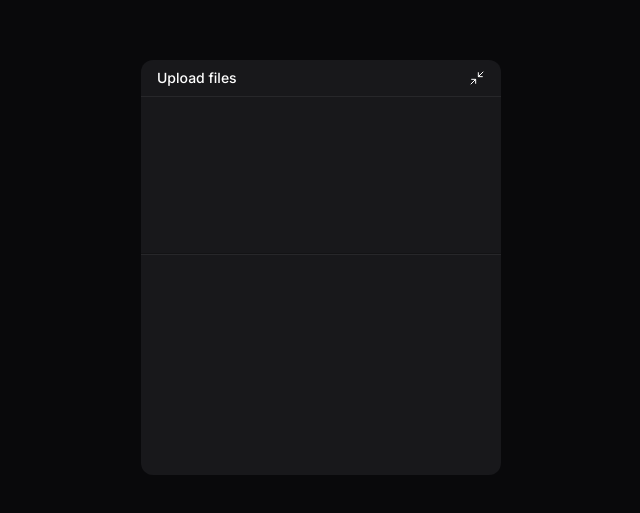
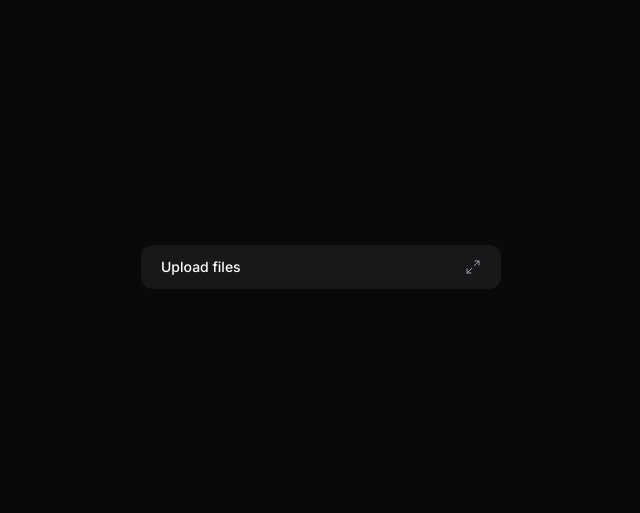
Before and after one commit to MayconAntonioDaniel/web-upload-widget, a React (Vite) app: page / in a window 1280 px wide. Shown: the part 133-646 px from the top of the page, without its empty margins (319-959 px from the left). Built offline with nearby package versions, Linux system fonts and the light colour scheme.

Commit message:
Botão e widget colapsável

```diff
--- a/package.json
+++ b/package.json
@@ -10,10 +10,13 @@
     "preview": "vite preview"
   },
   "dependencies": {
+    "@radix-ui/react-collapsible": "^1.1.12",
     "@tailwindcss/vite": "^4.1.17",
     "lucide-react": "^0.554.0",
     "react": "^19.2.0",
     "react-dom": "^19.2.0",
+    "tailwind-merge": "^3.4.0",
+    "tailwind-variants": "^3.1.1",
     "tailwindcss": "^4.1.17"
   },
   "devDependencies": {
--- /dev/null
+++ b/src/components/ui/button.tsx
@@ -0,0 +1,24 @@
+import type { ComponentProps } from "react";
+import { tv, type VariantProps } from 'tailwind-variants'
+
+const buttonVariants = tv({
+  base: 'text-zinc-400 rounded-lg hover:text-zinc-100 hover:bg-zinc-800 disabled:opacity-50 disabled:pointer-events-none',
+
+  variants: {
+    size: {
+      default: 'px-3 py-2',
+      icon: 'p-2',
+      'icon-sm': 'p-1'
+    }
+  },
+
+  defaultVariants: {
+    size: 'default',
+  },
+})
+
+export function Button({ size, className, ...props}: ComponentProps<'button'> & VariantProps<typeof buttonVariants>) {
+  return (
+    <button className={ buttonVariants({ size, className }) } { ...props } />
+  )
+}
--- a/src/components/upload-widget-header.tsx
+++ b/src/components/upload-widget-header.tsx
@@ -1,12 +1,17 @@
 import { Minimize2 } from "lucide-react";
+import { Button } from "./ui/button";
+import * as Collapsible from "@radix-ui/react-collapsible";
 
 export function UploadWidgetHeader() {
   return (
-    <div className="w-full p-4 py-2 bg-white/opacity2 border-zinc-800 border-b flex items-center justify-between">
+    <div className="w-ful l p-4 py-2 bg-white/opacity2 border-zinc-800 border-b flex items-center justify-between">
       <span className="text-sm font-medium">Upload files</span>
-      <button>
-        <Minimize2 strokeWidth={ 1.5 } className="size-4"/>
-      </button>
+
+      <Collapsible.Trigger>
+        <Button size="icon" className="-mr-2">
+          <Minimize2 strokeWidth={ 1.5 } className="size-4"/>
+        </Button>
+      </Collapsible.Trigger>
     </div>
   )
 }
--- /dev/null
+++ b/src/components/upload-widget-minimized-button.tsx
@@ -0,0 +1,11 @@
+import * as Collapsible from "@radix-ui/react-collapsible"
+import { Maximize2 } from "lucide-react"
+
+export function UploadWidgetMinimizedButton() {
+  return (
+    <Collapsible.Trigger className="group w-full bg-white/opacity2 py-3 px-5 flex items-center justify-between">
+      <span className="text-sm font-medium">Upload files</span>
+      <Maximize2 strokeWidth={ 1.5 } className="size-4 text-zinc-400 group-hover:text-zinc-100"/>
+    </Collapsible.Trigger>
+  )
+}
--- a/src/components/upload-widget.tsx
+++ b/src/components/upload-widget.tsx
@@ -1,10 +1,19 @@
+import * as  Collapsible from "@radix-ui/react-collapsible";
 import { UploadWidgetDropzone } from "./upload-widget-dropzone";
 import { UploadWidgetHeader } from "./upload-widget-header";
 import { UploadWidgetUploadList } from "./upload-widget-upload-list";
+import { useState } from "react";
+import { UploadWidgetMinimizedButton } from "./upload-widget-minimized-button";
 
 export function UploadWidget() {
+  const [isWidgetOpen, setIsWidgetOpren] = useState(false)
+
   return (
-    <div className="bg-zinc-900 w-full overflow-hidden max-w-[360px] rounded-xl shadow-shape">
+    <Collapsible.Root onOpenChange={setIsWidgetOpren}>
+      <div className="bg-zinc-900 overflow-hidden w-[360px] rounded-xl shadow-shape">
+        {!isWidgetOpen && <UploadWidgetMinimizedButton/> }
+
+        <Collapsible.Content>
           <UploadWidgetHeader/>
 
           <div className="flex flex-col gap-4 py-3">
@@ -14,7 +23,9 @@
 
             <UploadWidgetUploadList/>
           </div>
+        </Collapsible.Content>
       </div>
+    </Collapsible.Root>
   )
 
 }
```
Also changed, not shown: 1 other file (tests, documents, lock files or other folders). Lines whose indentation alone changed are shown as unchanged.
